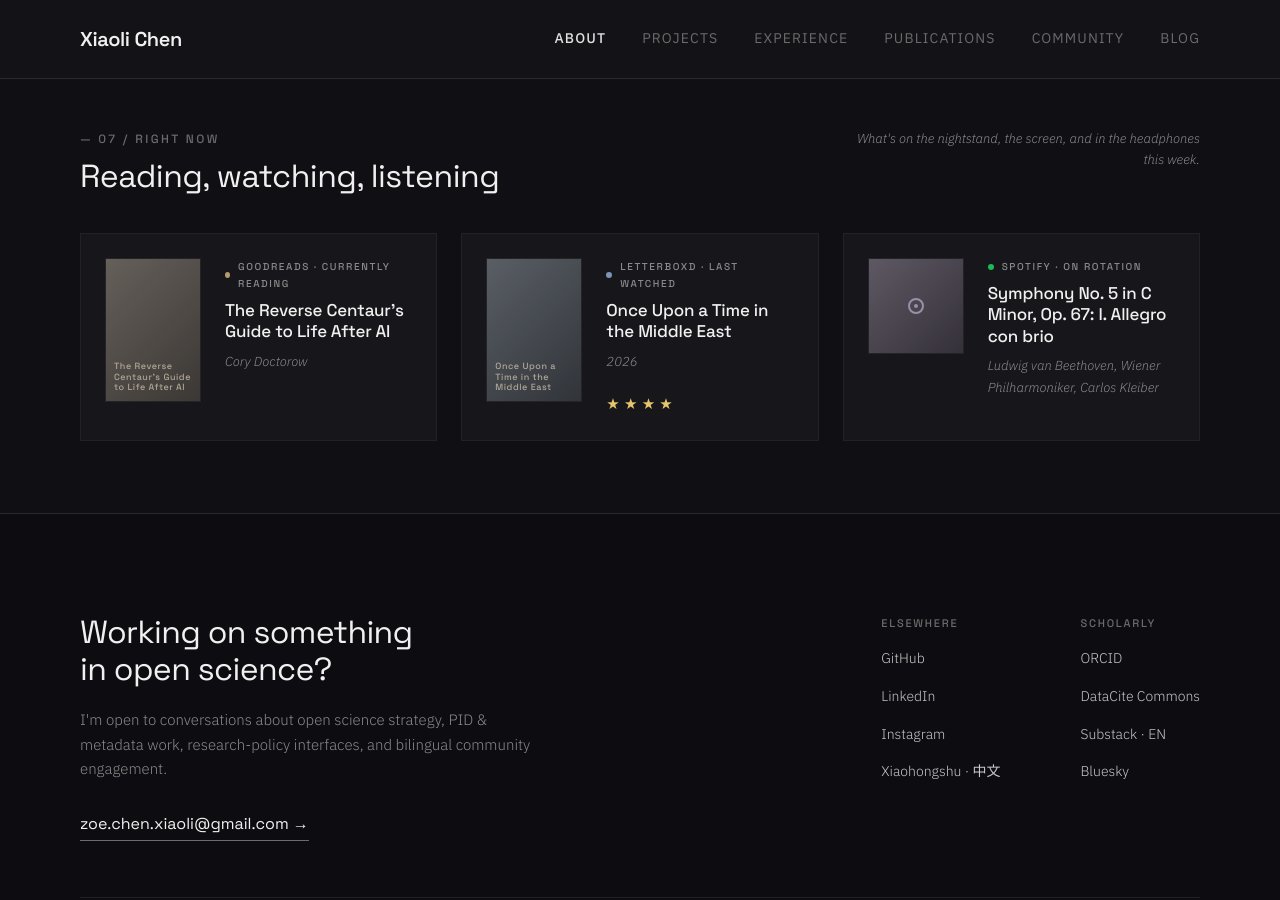
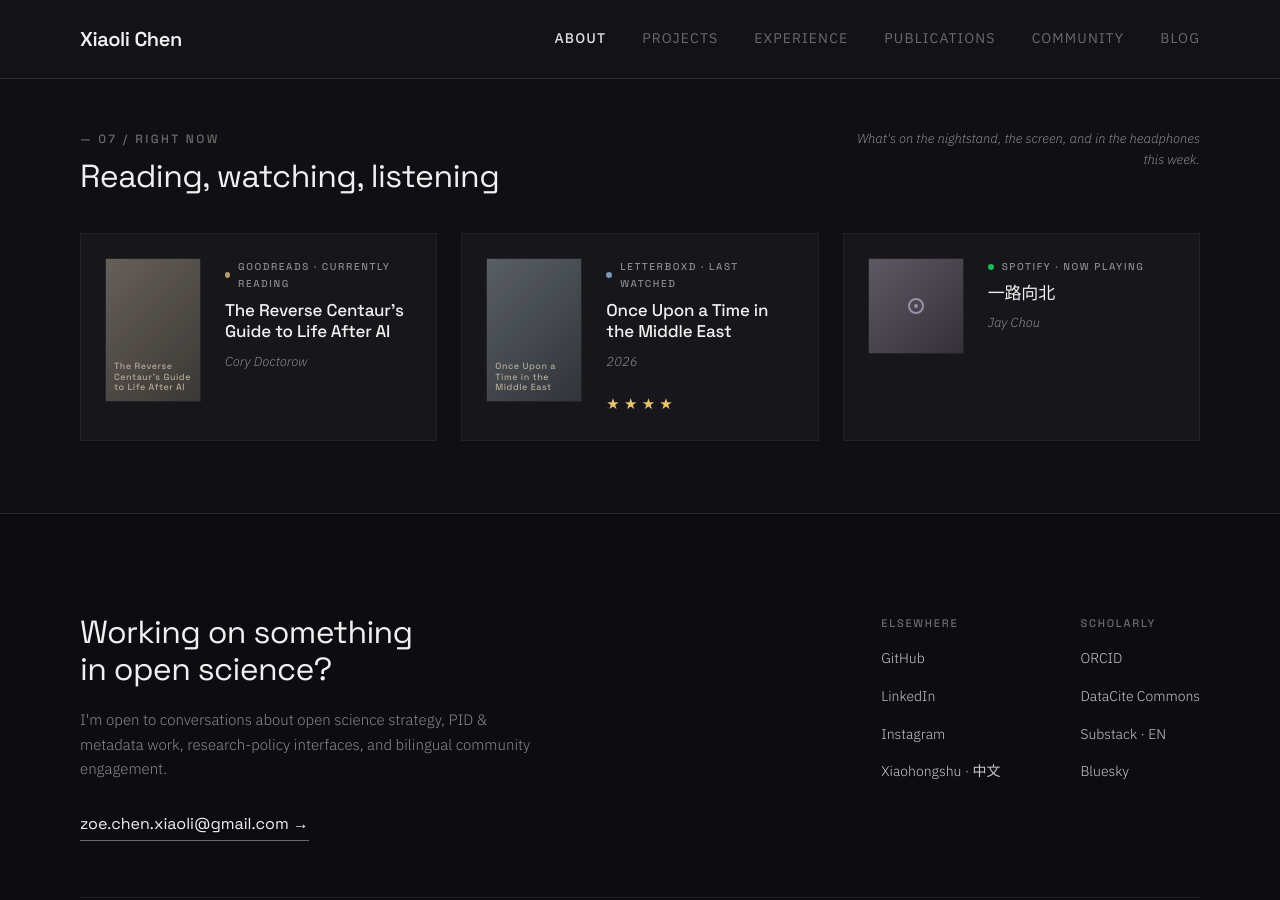
Before and after one commit to xchen101/xchen101.github.io, a Jekyll site: the page built from index.md, in a window 1280 px wide and 900 px high, scrolled down 6657 px. Built offline with Jekyll 4.4.1, drawn with Linux system fonts in a browser that asks for light colours; comment, search, counter and statistics services are not loaded; grey boxes are pictures that could not be loaded.

Commit message:
update: Right Now widget data (auto)

```diff
--- a/_data/now.yml
+++ b/_data/now.yml
@@ -1,4 +1,4 @@
-# Right now — auto-generated by Hermes cron on 2026-09-11 05:00 UTC
+# Right now — auto-generated by Hermes cron on 2026-09-11 11:00 UTC
 # Sources: Goodreads RSS / Letterboxd RSS / Spotify API
 
 reading:
@@ -23,9 +23,9 @@
 listening:
   service: "Spotify"
   accent: "#1DB954"
-  label: "On rotation"
-  title: "Symphony No. 5 in C Minor, Op. 67: I. Allegro con brio"
-  artist: "Ludwig van Beethoven, Wiener Philharmoniker, Carlos Kleiber"
-  url: "https://open.spotify.com/track/02EjNQRJohFLY4NaXiFdH1"
+  label: "Now playing"
+  title: "一路向北"
+  artist: "Jay Chou"
+  url: "https://open.spotify.com/track/31RIphTQ9y4zStkH5xRWgW"
   profile_url: "https://open.spotify.com/"
-  image: "https://i.scdn.co/image/ab67616d00001e02b5e85f1b348e554336c44d49"
+  image: "https://i.scdn.co/image/ab67616d00001e0252667a927da106f60947413a"
```
